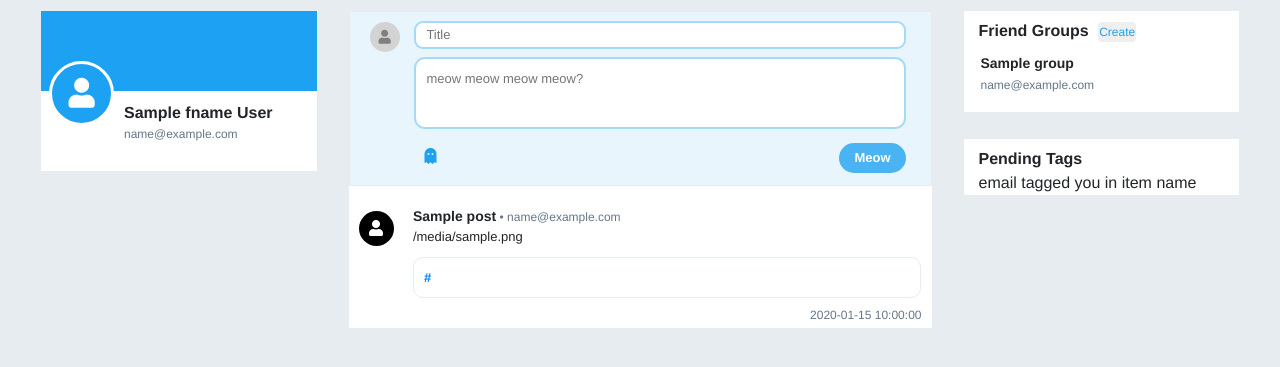
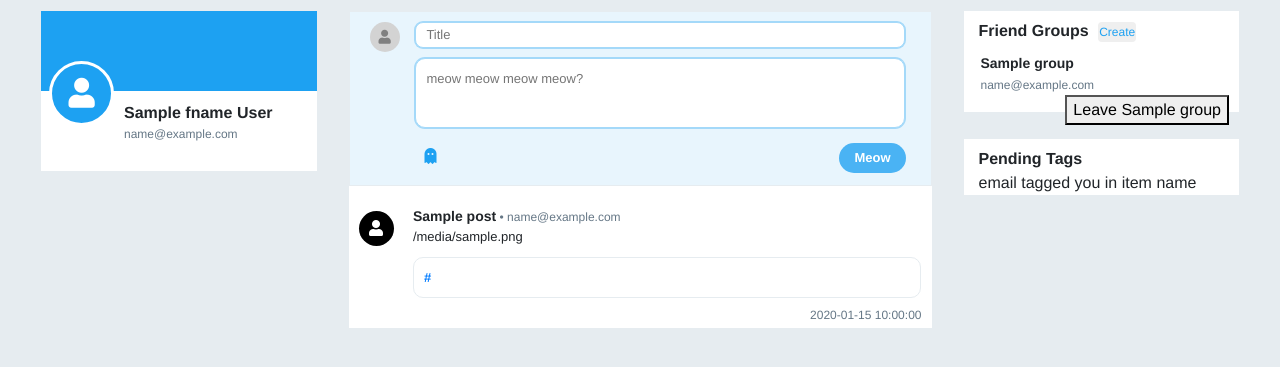
Before and after one commit to svv232/DB_Project, a Flask app: template templates/index.html in a window 1280 px wide. Shown: the part 40-407 px from the top of the page. Run offline with Flask 2, Linux system fonts and the light colour scheme; the template is opened without the code that fills it: most values are stand-ins (such as "Sample title", 1, 10 or a date in 2020); some libraries are stand-ins or nearby versions.

Commit message:
Leave Group Button

```diff
--- a/db.py
+++ b/db.py
@@ -3,8 +3,8 @@ from hashlib import sha256
 
 conn = pymysql.connect(host='localhost',
                        port=3306,
-                       user='PriCoSha',
-                       password='PriCoSha',
+                       user='root',
+                       password='password',
                        db='PriCoSha',
                        charset='utf8mb4',
                        cursorclass=pymysql.cursors.DictCursor)
--- a/static/js/script.js
+++ b/static/js/script.js
@@ -29,7 +29,7 @@ Array.from(posts).forEach(function(element) {
   });
 });
 
-let groups = document.getElementsByClassName('users-card');
+let groups = document.getElementsByClassName('users-info');
 
 Array.from(groups).forEach(function(element) {
   element.addEventListener('click', function(e) {
--- a/templates/index.html
+++ b/templates/index.html
@@ -157,6 +157,11 @@
                       <br>
                       <span class="users-tag">{{ group.owner_email }}</span>
                     </div>
+                    <form method="POST" action="group/leave">
+                          <input type="hidden" value="{{ group.fg_name }}" name="fg_name" id="fg_name">
+                          <input type="hidden" value="{{ group.owner_email }}" name="owner_email" id="owner_email">
+                          <button type="submit" class="float-right">Leave {{ group.fg_name }}</button>
+                      </form>
                   </div>
                 </div>
               </div>
```
